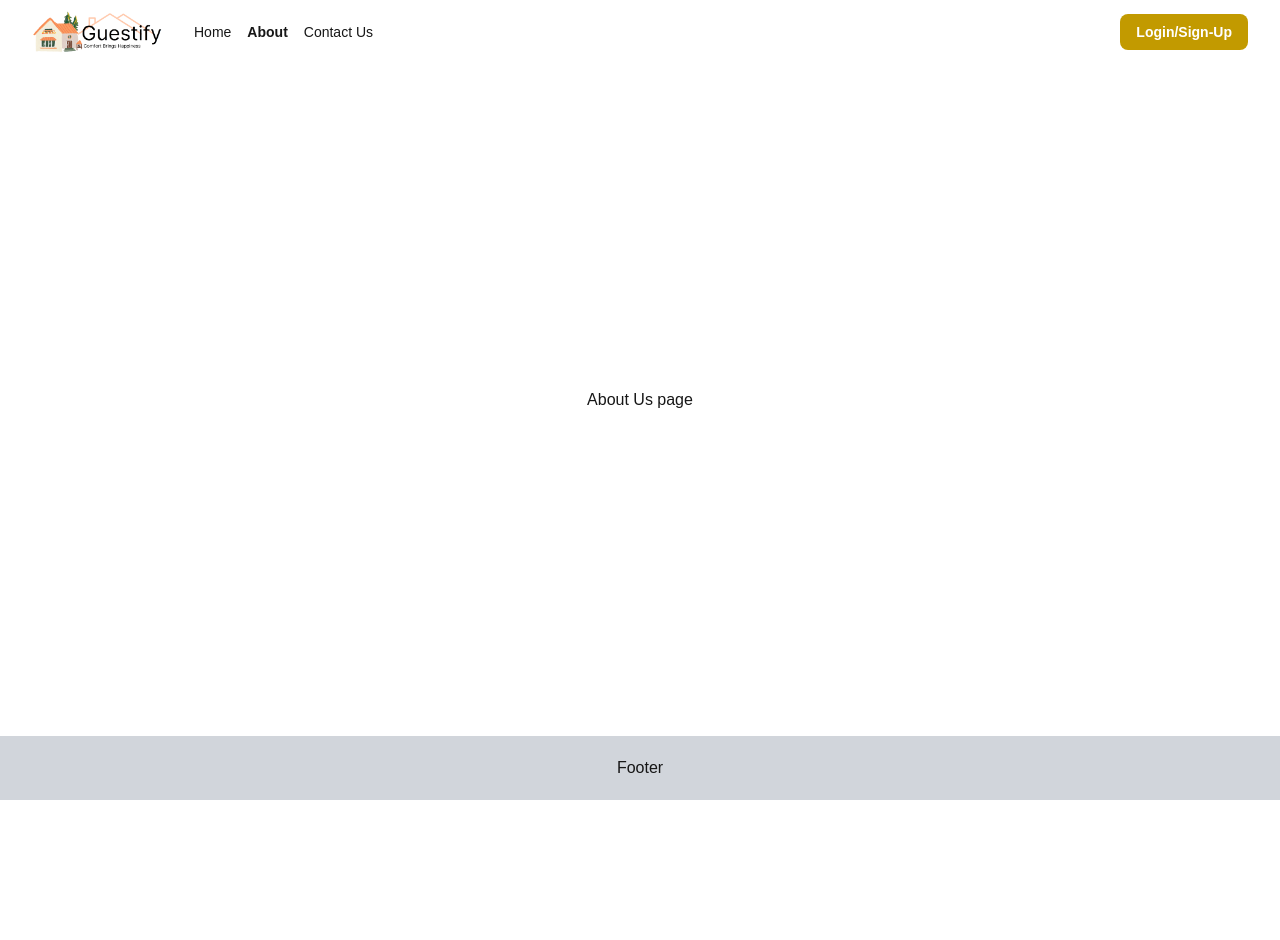
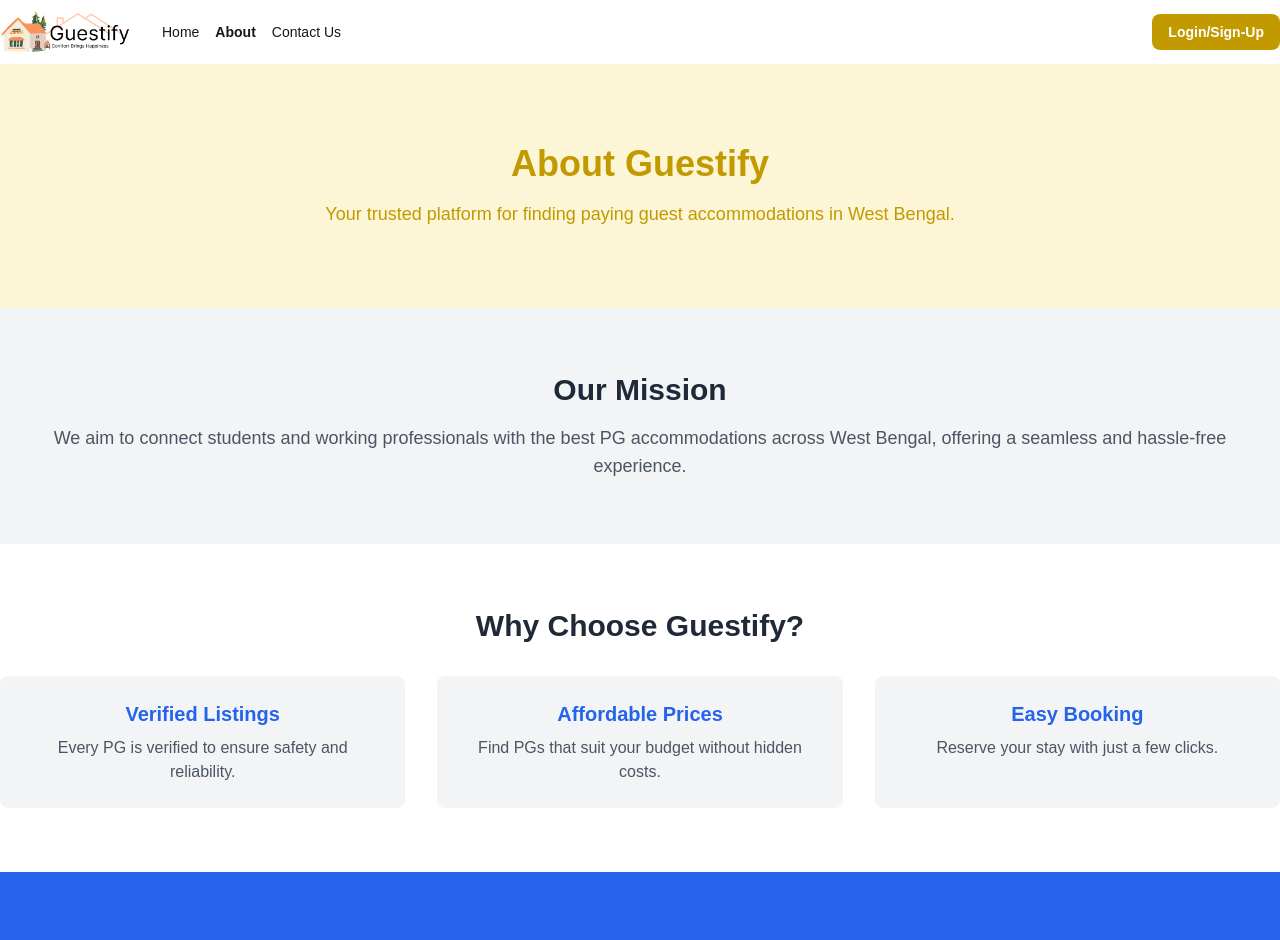
Before and after one commit to anistdnt/GUESTIFY-2.0, a Next.js app: page /about in a window 1280 px wide. Shown: the top 940 px of the page. Before the commit the page ends 800 px from the top, so only its background shows below. Built offline with nearby package versions, Linux system fonts and the light colour scheme.

Commit message:
abou page added

```diff
--- a/src/app/about/page.tsx
+++ b/src/app/about/page.tsx
@@ -1,5 +1,62 @@
-export default function page() {
+import Head from "next/head";
+
+const About = () => {
   return (
-    <div>About Us page</div>
-  )
-}
+    <>
+      <Head>
+        <title>About Us - Guestify</title>
+        <meta name="description" content="Learn more about Guestify, the best platform for finding paying guests in West Bengal." />
+      </Head>
+
+      <div className="min-h-screen bg-gray-100">
+        {/* Hero Section */}
+        <section className="bg-aboutBackground text-white py-20 text-center">
+          <div className="mx-auto text-aboutContent">
+            <h1 className="text-4xl font-bold">About Guestify</h1>
+            <p className="mt-4 text-lg">
+              Your trusted platform for finding paying guest accommodations in West Bengal.
+            </p>
+          </div>
+        </section>
+
+        {/* Mission Section */}
+        <section className="mx-auto py-16 px-6 container">
+          <h2 className="text-3xl font-bold text-gray-800 text-center">Our Mission</h2>
+          <p className="mt-4 text-lg text-gray-600 text-center">
+            We aim to connect students and working professionals with the best PG accommodations
+            across West Bengal, offering a seamless and hassle-free experience.
+          </p>
+        </section>
+
+        {/* Why Choose Us */}
+        <section className="bg-white py-16">
+          <div className="mx-auto text-center">
+            <h2 className="text-3xl font-bold text-gray-800">Why Choose Guestify?</h2>
+            <div className="grid grid-cols-1 md:grid-cols-3 gap-8 mt-8">
+              <div className="p-6 bg-gray-100 rounded-lg">
+                <h3 className="text-xl font-semibold text-blue-600">Verified Listings</h3>
+                <p className="mt-2 text-gray-600">Every PG is verified to ensure safety and reliability.</p>
+              </div>
+              <div className="p-6 bg-gray-100 rounded-lg">
+                <h3 className="text-xl font-semibold text-blue-600">Affordable Prices</h3>
+                <p className="mt-2 text-gray-600">Find PGs that suit your budget without hidden costs.</p>
+              </div>
+              <div className="p-6 bg-gray-100 rounded-lg">
+                <h3 className="text-xl font-semibold text-blue-600">Easy Booking</h3>
+                <p className="mt-2 text-gray-600">Reserve your stay with just a few clicks.</p>
+              </div>
+            </div>
+          </div>
+        </section>
+
+        {/* Contact Section */}
+        <section className="bg-blue-600 text-white py-16 text-center">
+          <h2 className="text-3xl font-bold">Get in Touch</h2>
+          <p className="mt-2 text-lg">Have questions? Reach out to us at <a href="mailto:support@guestify.com" className="underline">support@guestify.com</a></p>
+        </section>
+      </div>
+    </>
+  );
+};
+
+export default About;
--- a/src/app/layout.tsx
+++ b/src/app/layout.tsx
@@ -17,7 +17,7 @@ export default function RootLayout({
     <html lang="en">
       <body className="flex flex-col justify-between min-h-screen">
         <Header />
-        <main className="flex flex-wrap justify-center items-center">
+        <main className="max-w-7xl mx-auto">
           {children}
         </main>
         <Footer />
--- a/src/app/page.tsx
+++ b/src/app/page.tsx
@@ -3,21 +3,21 @@ import DisplayCard from "@/components/DisplayCard/DisplayCard";
 
 export default function Home() {
   return (
-    <div className=" grid grid-cols-12 gap-3">
+    <div className="grid grid-cols-12 gap-3">
       <div className="col-span-12 md:col-span-6 lg:col-span-4">
-        <DisplayCard />
+        <DisplayCard number_of_stars={4}/>
       </div>
       <div className="col-span-12 md:col-span-6 lg:col-span-4">
-        <DisplayCard />
+        <DisplayCard number_of_stars={5}/>
       </div>
       <div className="col-span-12 md:col-span-6 lg:col-span-4">
-        <DisplayCard />
+        <DisplayCard number_of_stars={3}/>
       </div>
       <div className="col-span-12 md:col-span-6 lg:col-span-4">
-        <DisplayCard />
+        <DisplayCard number_of_stars={2}/>
       </div>
       <div className="col-span-12 md:col-span-6 lg:col-span-4">
-        <DisplayCard />
+        <DisplayCard number_of_stars={1}/>
       </div>
     </div>
   );
--- a/src/components/DisplayCard/DisplayCard.tsx
+++ b/src/components/DisplayCard/DisplayCard.tsx
@@ -2,9 +2,11 @@ import Image from "next/image";
 import Rating from "../Rating/Rating";
 import { CurrencyInr } from "@phosphor-icons/react/dist/ssr";
 
-// type Props = {};
+type Props = {
+  number_of_stars : number;
+};
 
-export default function DisplayCard() {
+export default function DisplayCard({number_of_stars} : Props) {
   return (
     <div className="flex flex-col justify-center items-start bg-cardsBackground m-4 px-1 pt-1 pb-3 max-w-96 rounded-md">
       <Image
@@ -24,7 +26,7 @@ export default function DisplayCard() {
           occation os
         </div>
         <div>
-          <Rating no_of_star={5}/>
+          <Rating no_of_star={number_of_stars}/>
         </div>
         <div className="flex flex-row justify-between mt-2">
           <div className="flex flex-row justify-center items-center gap-2 text-cardTitle text-cardTitleCol font-semibold">
--- a/src/components/Header/Header.tsx
+++ b/src/components/Header/Header.tsx
@@ -25,7 +25,7 @@ export default function Header() {
   return (
     <header className="sticky z-50 top-0">
       <nav className="bg-white">
-        <div className="mx-auto max-w-7xl px-2 sm:px-6 lg:px-8">
+        <div className="mx-auto max-w-7xl">
           <div className="relative flex h-16 items-center justify-between">
             <div className="absolute inset-y-0 left-0 flex items-center sm:hidden">
               {/* Mobile menu button */}
--- a/tailwind.config.ts
+++ b/tailwind.config.ts
@@ -19,6 +19,8 @@ export default {
         cardsBackground : "#fcf5d6",
         cardTitleCol : "#5b645d",
         cardDesCol : "#788b7c",
+        aboutBackground : "#fcf5d6",
+        aboutContent : "#c29a00"
       },
     },
   },
```
